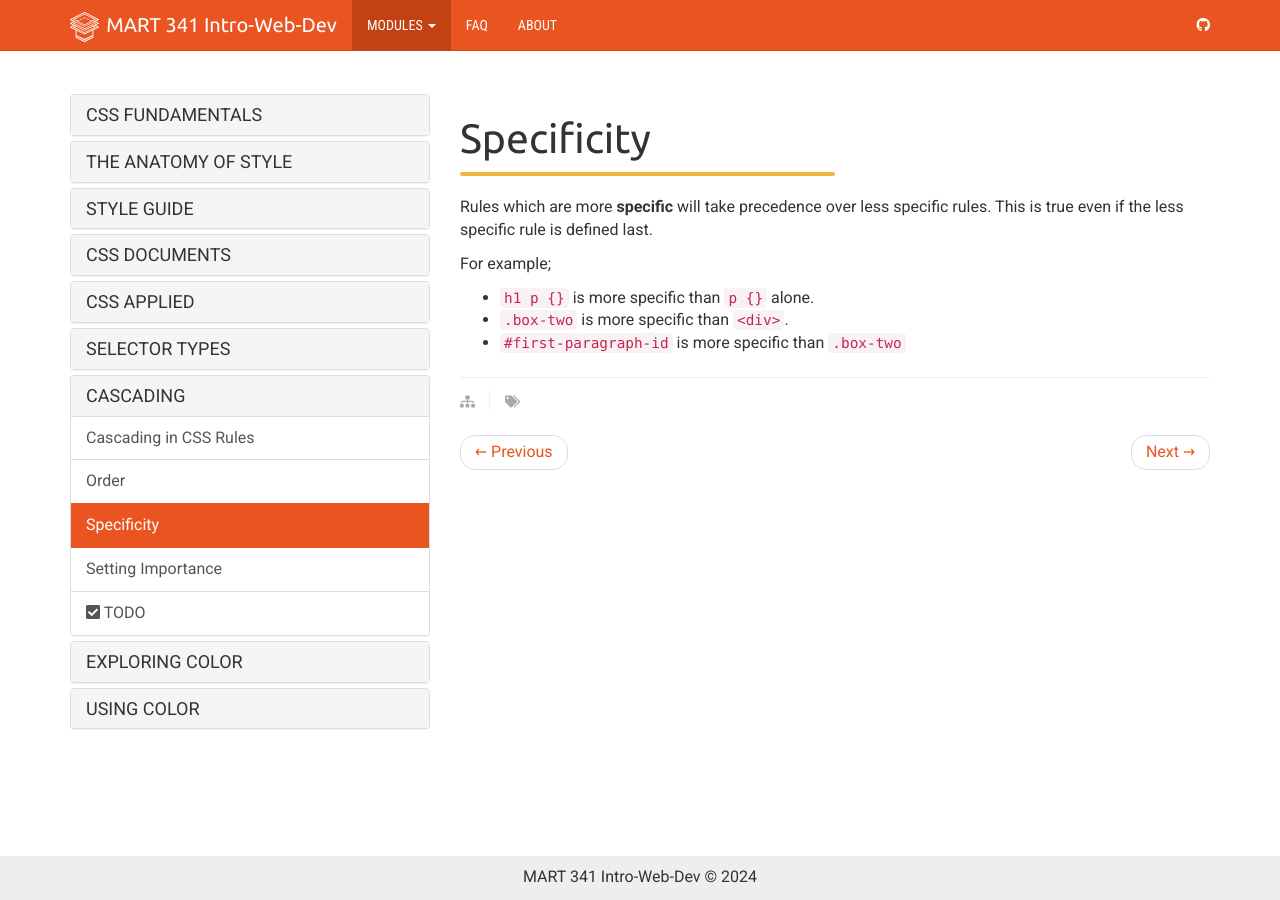
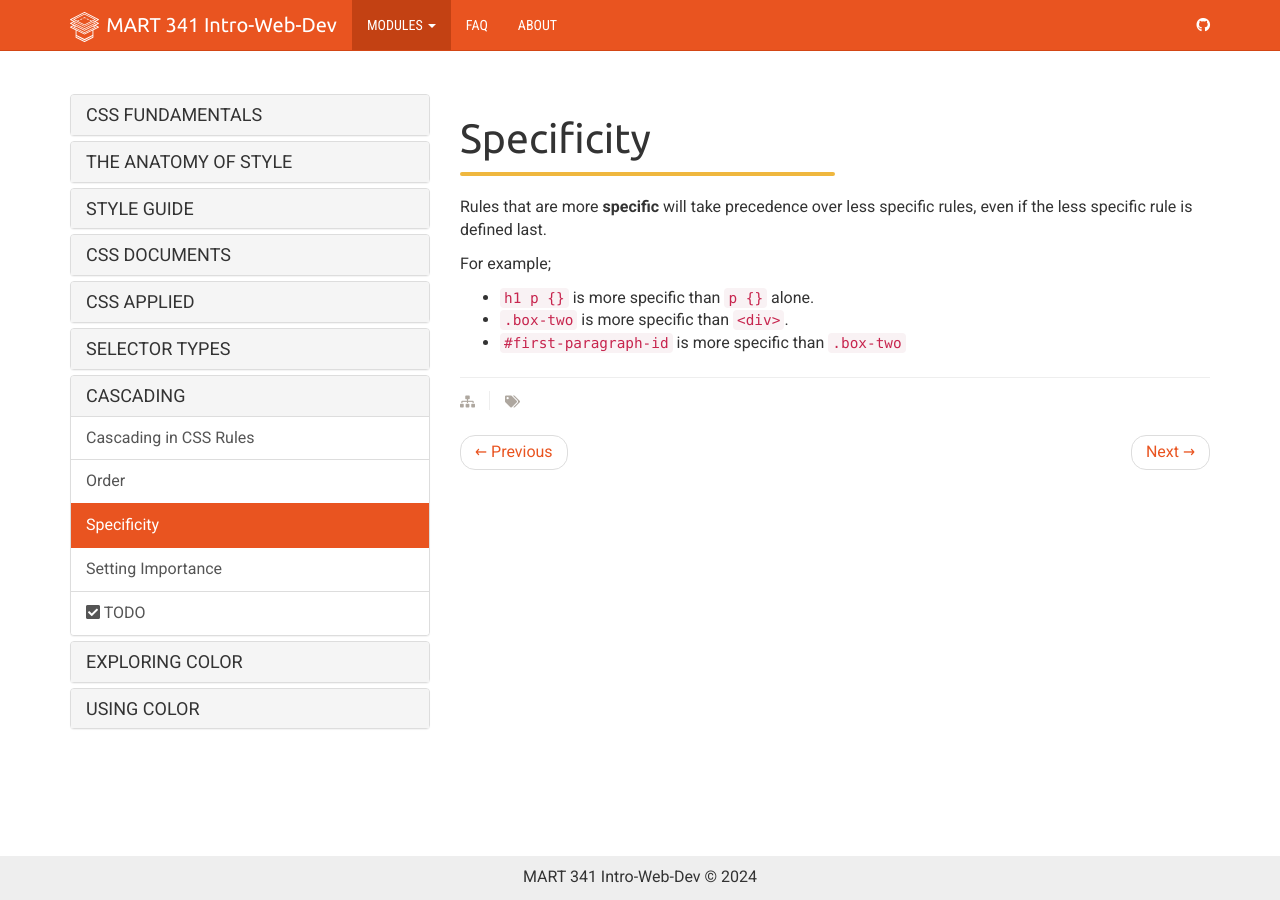
Before and after one commit to Montana-Media-Arts/webDesignFall2024, a Jekyll site: the page built from _docs/topic-09/07-cascade/03-page.md, in a window 1280 px wide. Built offline with Jekyll 4.4.1, drawn with Linux system fonts in a browser that asks for light colours; nearby versions of some CDN libraries.

Commit message:
Update 03-page.md

```diff
--- a/_docs/topic-09/07-cascade/03-page.md
+++ b/_docs/topic-09/07-cascade/03-page.md
@@ -6,7 +6,7 @@ permalink: /topic-09/cascade-specify/
 
 <div class="divider-heading"></div>
 
-Rules which are more **specific** will take precedence over less specific rules. This is true even if the less specific rule is defined last.
+Rules that are more **specific** will take precedence over less specific rules, even if the less specific rule is defined last.
 
 For example;
 - `h1 p {}` is more specific than `p {}` alone.
```
